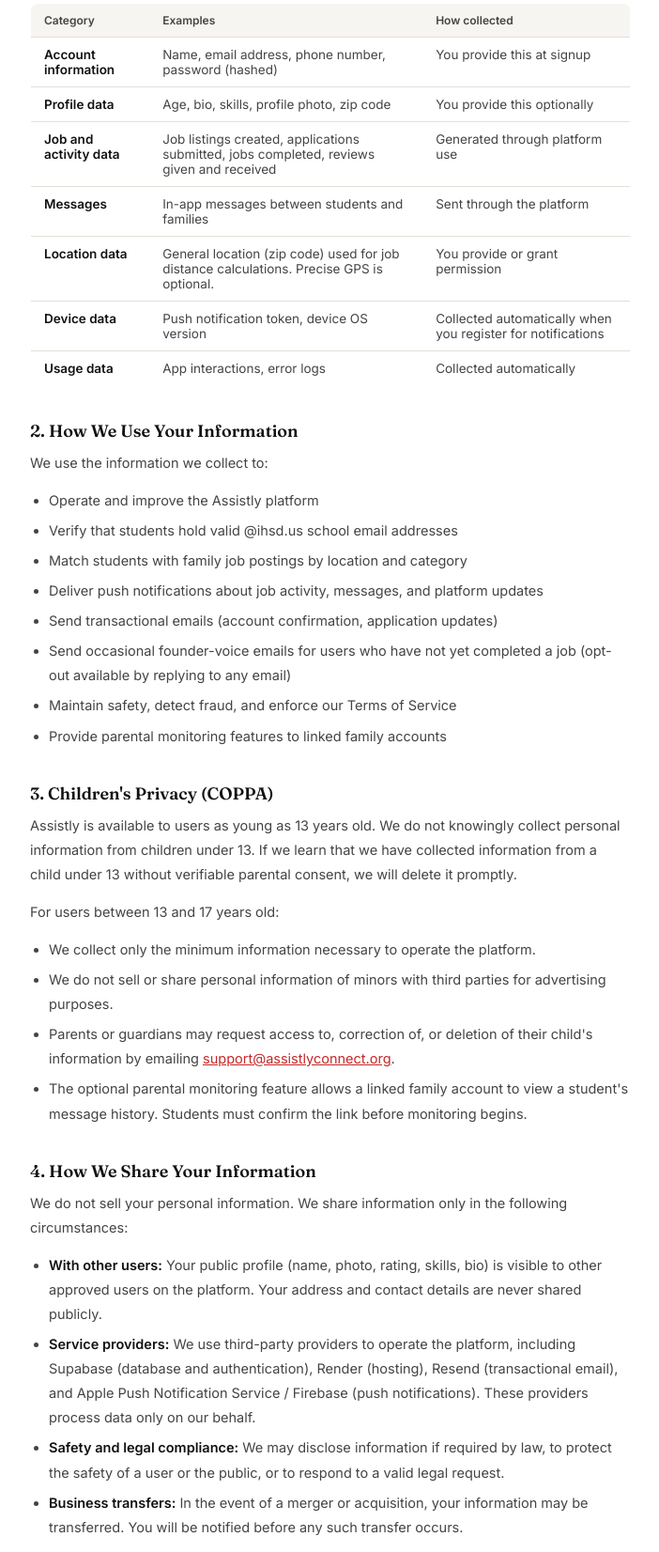
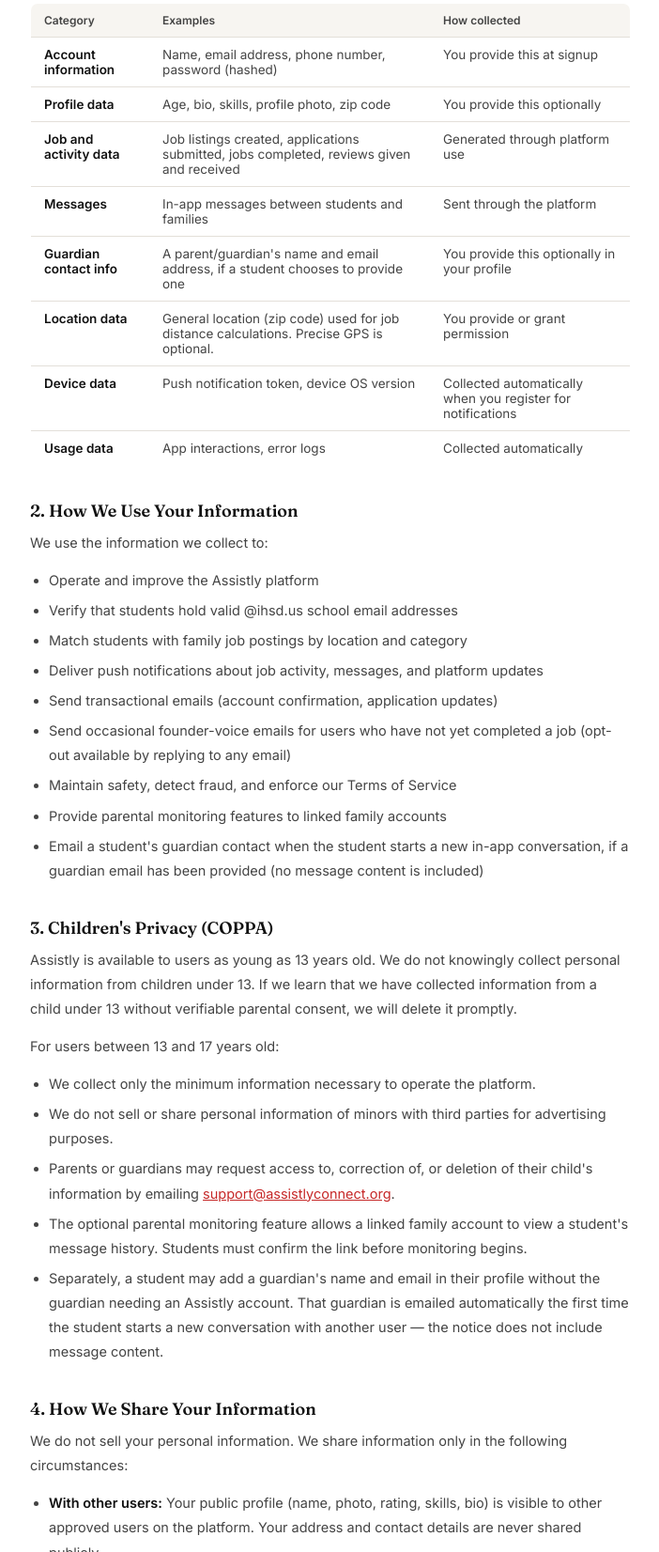
Before and after one commit to jlspicer28/assistly-website, a plain HTML site: page privacy.html in a window 1280 px wide. Shown: the part 478-2130 px from the top of the page at 94% size, without its empty margins (288-990 px from the left). Drawn offline with Linux system fonts and the light colour scheme.

Commit message:
Disclose guardian-email contact collection in Privacy Policy

```diff
--- a/privacy.html
+++ b/privacy.html
@@ -84,6 +84,11 @@
           <td>Sent through the platform</td>
         </tr>
         <tr>
+          <td><strong>Guardian contact info</strong></td>
+          <td>A parent/guardian's name and email address, if a student chooses to provide one</td>
+          <td>You provide this optionally in your profile</td>
+        </tr>
+        <tr>
           <td><strong>Location data</strong></td>
           <td>General location (zip code) used for job distance calculations. Precise GPS is optional.</td>
           <td>You provide or grant permission</td>
@@ -112,6 +117,7 @@
       <li>Send occasional founder-voice emails for users who have not yet completed a job (opt-out available by replying to any email)</li>
       <li>Maintain safety, detect fraud, and enforce our Terms of Service</li>
       <li>Provide parental monitoring features to linked family accounts</li>
+      <li>Email a student's guardian contact when the student starts a new in-app conversation, if a guardian email has been provided (no message content is included)</li>
     </ul>
 
     <h2>3. Children's Privacy (COPPA)</h2>
@@ -122,6 +128,7 @@
       <li>We do not sell or share personal information of minors with third parties for advertising purposes.</li>
       <li>Parents or guardians may request access to, correction of, or deletion of their child's information by emailing <a href="mailto:support@assistlyconnect.org">support@assistlyconnect.org</a>.</li>
       <li>The optional parental monitoring feature allows a linked family account to view a student's message history. Students must confirm the link before monitoring begins.</li>
+      <li>Separately, a student may add a guardian's name and email in their profile without the guardian needing an Assistly account. That guardian is emailed automatically the first time the student starts a new conversation with another user — the notice does not include message content.</li>
     </ul>
 
     <h2>4. How We Share Your Information</h2>
```
